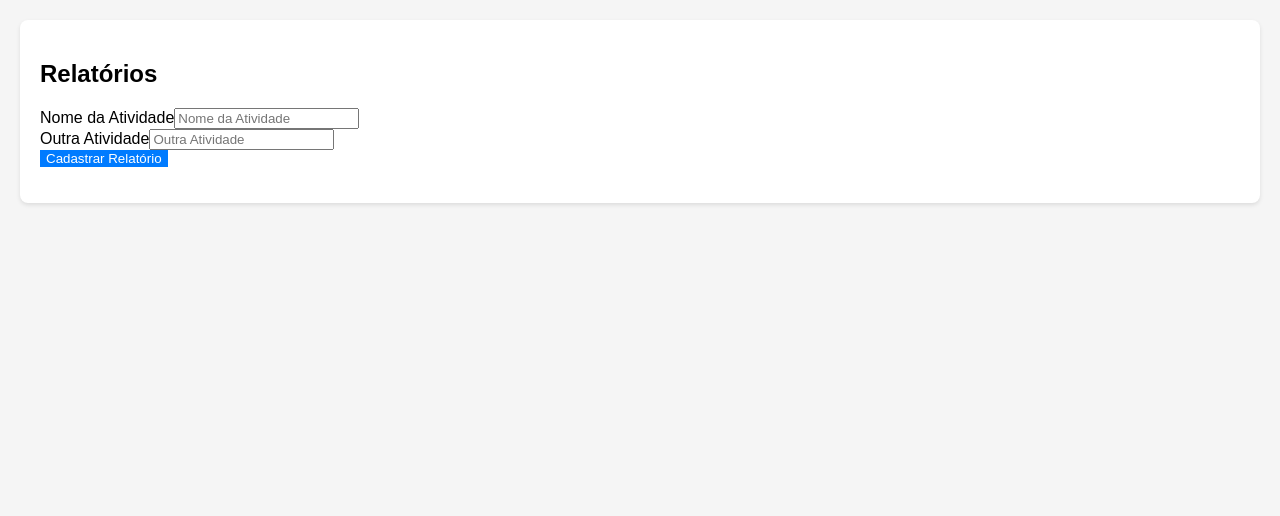
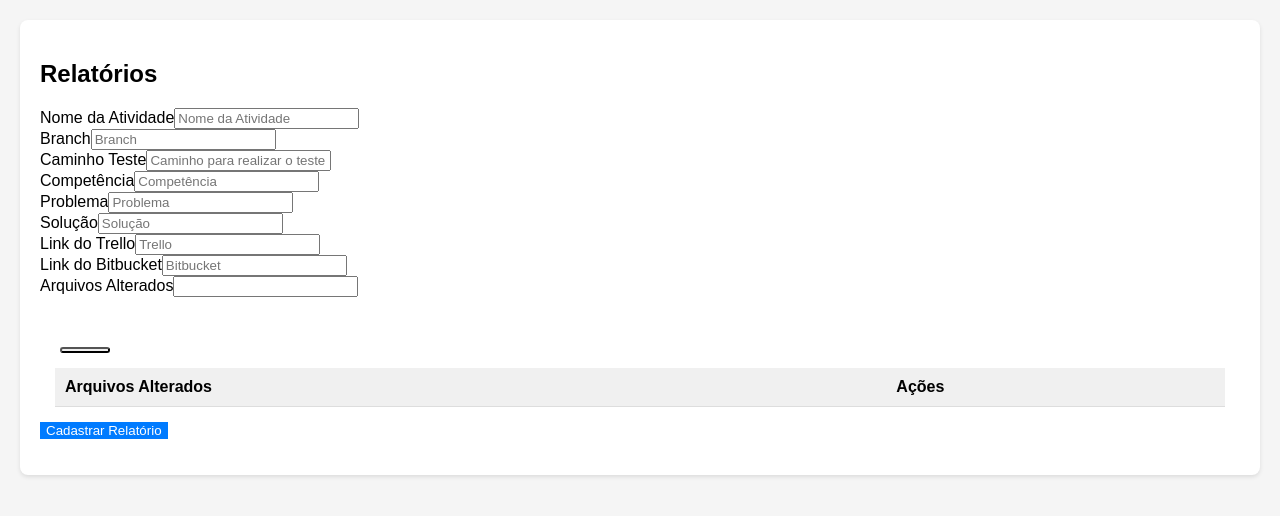
Before and after one commit to hiago-agostinho/gerador-relatorio-mensal, a CakePHP app: template app/templates/Home/add.php in a window 1280 px wide. Shown: the top 516 px of the page. Run offline with PHP 8.4 and a stand-in for CakePHP, Linux system fonts and the light colour scheme; the template is opened without the code that fills it, so the values that code supplies are empty; form fields are guessed from the names that the template uses; some libraries are stand-ins or nearby versions.

Commit message:
front tela de cadastro de relatorios

```diff
--- a/app/templates/Home/add.php
+++ b/app/templates/Home/add.php
@@ -1,4 +1,5 @@
 <?= $this->Html->css('dashboard.css'); ?>
+<?= $this->Html->script('dashboard.js'); ?>
 <!DOCTYPE html>
 <html lang="pt-br">
 <head>
@@ -13,15 +14,60 @@
                 <h2>Relatórios</h2>
                 <?= $this->Form->create(NULL, ['method' => 'POST']) ?>
                     <div class="form-group">
-                        <div class="w-100 mb-3">
-                            <?= $this->Form->control('nome_atividade', ['label' => 'Nome da Atividade', 'placeholder' => 'Nome da Atividade', 'class' => 'form-control']); ?>
-                        </div>
-                        <div class="w-100 mb-3">
-                            <?= $this->Form->control('outra_atividade', ['label' => 'Outra Atividade', 'placeholder' => 'Outra Atividade',  'class' => 'form-control']); ?>
+                        <div class="row">
+                            <div class="col-md-4">
+                                <?= $this->Form->control('nome_atividade', ['label' => 'Nome da Atividade', 'placeholder' => 'Nome da Atividade', 'class' => 'form-control custom-input']); ?>
+                            </div>
+                            <div class="col-md-4">
+                                <?= $this->Form->control('branch', ['label' => 'Branch', 'placeholder' => 'Branch', 'class' => 'form-control custom-input']); ?>
+                            </div>
+                            <div class="col-md-4">
+                                <?= $this->Form->control('caminho_teste', ['label' => 'Caminho Teste', 'placeholder' => 'Caminho para realizar o teste', 'class' => 'form-control custom-input']); ?>
+                            </div>
                         </div>
                     </div>
-                    <button class="float-right button-new" style="background-color: #007bff; border: none;">
-                        <a href="<?= $this->Url->build(['controller' => 'Home', 'action' => 'add']); ?>" class="button-new">
+                    <div class="row">
+                        <div class="col-md-4">
+                            <?= $this->Form->control('competencia', ['label' => 'Competência', 'placeholder' => 'Competência', 'class' => 'form-control custom-input competencia']); ?>
+                        </div>
+                        <div class="col-md-4">
+                            <?= $this->Form->control('problema', ['label' => 'Problema', 'placeholder' => 'Problema', 'class' => 'form-control custom-input']); ?>
+                        </div>
+                        <div class="col-md-4">
+                            <?= $this->Form->control('solucao', ['label' => 'Solução', 'placeholder' => 'Solução', 'class' => 'form-control custom-input']); ?>
+                        </div>
+                    </div>
+                    <div class="row">
+                        <div class="col-md-4">
+                            <?= $this->Form->control('link_trello', ['label' => 'Link do Trello', 'placeholder' => 'Trello', 'class' => 'form-control custom-input']); ?>
+                        </div>
+                        <div class="col-md-4">
+                            <?= $this->Form->control('link_bitbucket', ['label' => 'Link do Bitbucket', 'placeholder' => 'Bitbucket', 'class' => 'form-control custom-input']); ?>
+                        </div>
+                    </div>
+                    <div class="row">
+                        <div class="col-md-10">
+                            <?= $this->Form->control('arquivos', ['label' => 'Arquivos Alterados', 'type' => 'text', 'id' => 'arquivos', 'class' => 'form-control custom-input form-control-lg']); ?>
+                        </div>
+                        <button type="button" id="addRow" class="btn btn-primary" style="margin-top: 50px; margin-left: 20px; border-radius: 5px; width: 50px;">
+                            <i class="bi bi-plus" style="font-size: 22px;"></i>
+                        </button>
+                    </div>
+                    <div class="row" style="padding: 15px;">
+                        <table class="table table-striped" id="tabelaRelatorios">
+                            <thead class="thead-dark">
+                                <tr>
+                                    <th>Arquivos Alterados</th>
+                                    <th>Ações</th>
+                                </tr>
+                            </thead>
+                            <tbody>
+                            </tbody>
+                        </table>
+                    </div>
+
+                    <button style="background-color: #007bff; border: none;">
+                        <a href="<= $this->Url->build(['controller' => 'Home', 'action' => 'add']); ?>" class="button-new">
                             <i class="fa fa-plus"></i> Cadastrar Relatório
                         </a>
                     </button>
--- a/app/templates/Home/index.php
+++ b/app/templates/Home/index.php
@@ -9,7 +9,7 @@
 <body>
     <div class="container">
         <div class="sidebar">
-            <h2>Dashboard</h2>
+            <h2 style="color: white">Dashboard</h2>
             <ul>
                 <li><a href="#">Dashboard</a></li>
             </ul>
@@ -22,7 +22,7 @@
                 <h2>Relatórios</h2>
                 <button class="float-right button-new" style="background-color: #007bff; border: none;">
                     <a href="<?= $this->Url->build(['controller' => 'Home', 'action' => 'add']); ?>" class="button-new">
-                        <i class="fa fa-plus"></i> Cadastrar Relatório
+                        Cadastrar Relatório
                     </a>
                 </button>
                 <table class="table">
--- a/app/templates/layout/default.php
+++ b/app/templates/layout/default.php
@@ -7,6 +7,7 @@
     <?= $this->Html->meta('icon') ?>
 
     <link href="https://fonts.googleapis.com/css?family=Raleway:400,700" rel="stylesheet">
+    <link href="https://stackpath.bootstrapcdn.com/bootstrap/4.5.2/css/bootstrap.min.css" rel="stylesheet">
     <script src="https://code.jquery.com/jquery-3.6.0.min.js"></script>
     <script src="https://cdnjs.cloudflare.com/ajax/libs/jquery.mask/1.14.16/jquery.mask.min.js"></script>
     <?= $this->Html->css('https://cdn.jsdelivr.net/npm/bootstrap-icons/font/bootstrap-icons.css') ?>
--- a/app/webroot/css/dashboard.css
+++ b/app/webroot/css/dashboard.css
@@ -98,3 +98,19 @@ body {
     color: white;
     text-decoration: none;
 }
+
+.div-left {
+    margin-left: 20px
+}
+
+.btn-remove {
+    background-color: #dc3545;
+    color: #fff;
+    border: none;
+    width: 50px;
+    border-radius: 5px;
+}
+
+.btn-remove:hover {
+    background-color: #c82333;
+}
--- /dev/null
+++ b/app/webroot/js/dashboard.js
@@ -0,0 +1,15 @@
+$(document).ready(function() {
+    $('#addRow').on('click', function() {
+        var arquivos = $('#arquivos').val();
+        var tabela = $('#tabelaRelatorios tbody');
+        var novaLinha = $('<tr><td>' + arquivos + '</td><td><button class="btn btn-danger btn-sm btn-remove"><i class="bi bi-dash" style="font-size: 24px;"></i></button></td></tr>');
+
+        tabela.append(novaLinha);
+
+        $('#arquivos').val('');
+    });
+
+    $(document).on('click', '.btn-remove', function() {
+        $(this).closest('tr').remove();
+    });
+});
--- a/app/webroot/js/mask.js
+++ b/app/webroot/js/mask.js
@@ -1,3 +1,4 @@
 $(document).ready(function(){
     $('.cpf').mask('000.000.000-00');
+    $('.competencia').mask('00/0000');
 });
```
Also changed, not shown: app/config/Migrations/20240820141813_ChangeColumnCaminhoTesteRelatorio.php (added), app/config/Migrations/20240820165820_AddColumnLinkTrelloBitbucketRelatorio.php (added), app/webroot/css/milligram.min.css, 1 other file.
